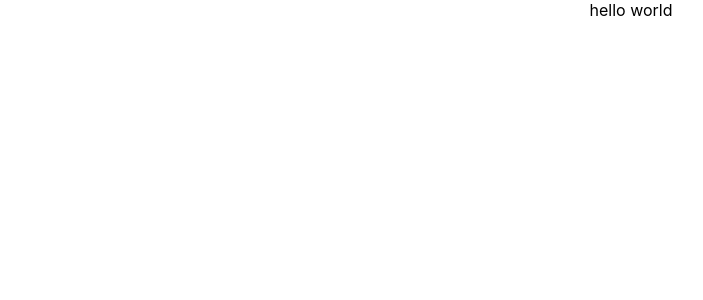
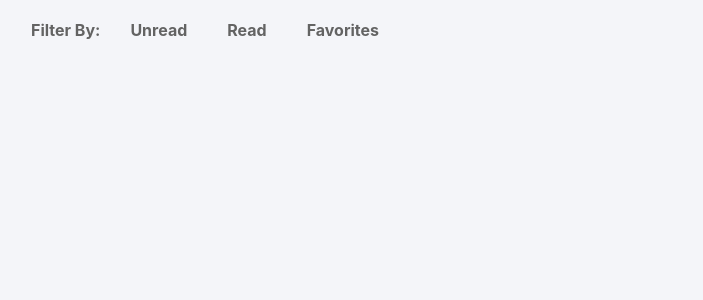
Before and after one commit to shashanknaik0/email-client-app-roc8, a React (Create React App) app: page / in a window 1280 px wide. Shown: the top 300 px of the page, without its empty margins (9-712 px from the left). Built offline with nearby package versions, Linux system fonts and the light colour scheme.

Commit message:
add. layout and header styles

```diff
--- a/src/App.css
+++ b/src/App.css
@@ -1,3 +1,7 @@
 .App {
-  text-align: center;
+  color: #636363;
 }
+
+html{
+  background-color: #F4F5F9;
+}
--- a/src/App.js
+++ b/src/App.js
@@ -1,9 +1,10 @@
 import './App.css';
+import Layout from './componants/layout/Layout';
 
 function App() {
   return (
     <div className="App">
-      hello world
+      <Layout/>
     </div>
   );
 }
--- /dev/null
+++ b/src/componants/layout/Layout.css
@@ -0,0 +1,31 @@
+ul {
+    list-style-type: none;
+    margin: 0;
+    padding: 0;
+}
+
+li {
+    display: inline;
+    margin-right: 20px;
+    font-weight: bold;
+}
+li a{
+    padding: 3px 10px;
+    box-sizing: border-box;
+    text-decoration: none;
+    /* font-size: small; */
+    border-radius: 50px;
+    color: #636363;
+    cursor: pointer;
+}
+li a:hover{
+    background-color: #E1E4EA;
+    border: 1px solid #CFD2DC;
+}
+
+.container{
+    margin: 0 40px;
+}
+.header{
+    padding: 20px 0;
+}
--- /dev/null
+++ b/src/componants/layout/Layout.js
@@ -0,0 +1,22 @@
+import React from 'react';
+import './Layout.css';
+
+const Layout = () => {
+    return (
+        <div className='container'>
+            <div className='header'>
+                <ul>
+                    <li>Filter By:</li>
+                    <li><a>Unread</a></li>
+                    <li><a>Read</a></li>
+                    <li><a>Favorites</a></li>
+                </ul>
+            </div>
+            <div className='body'>
+
+            </div>
+        </div>
+    );
+}
+
+export default Layout;
```
